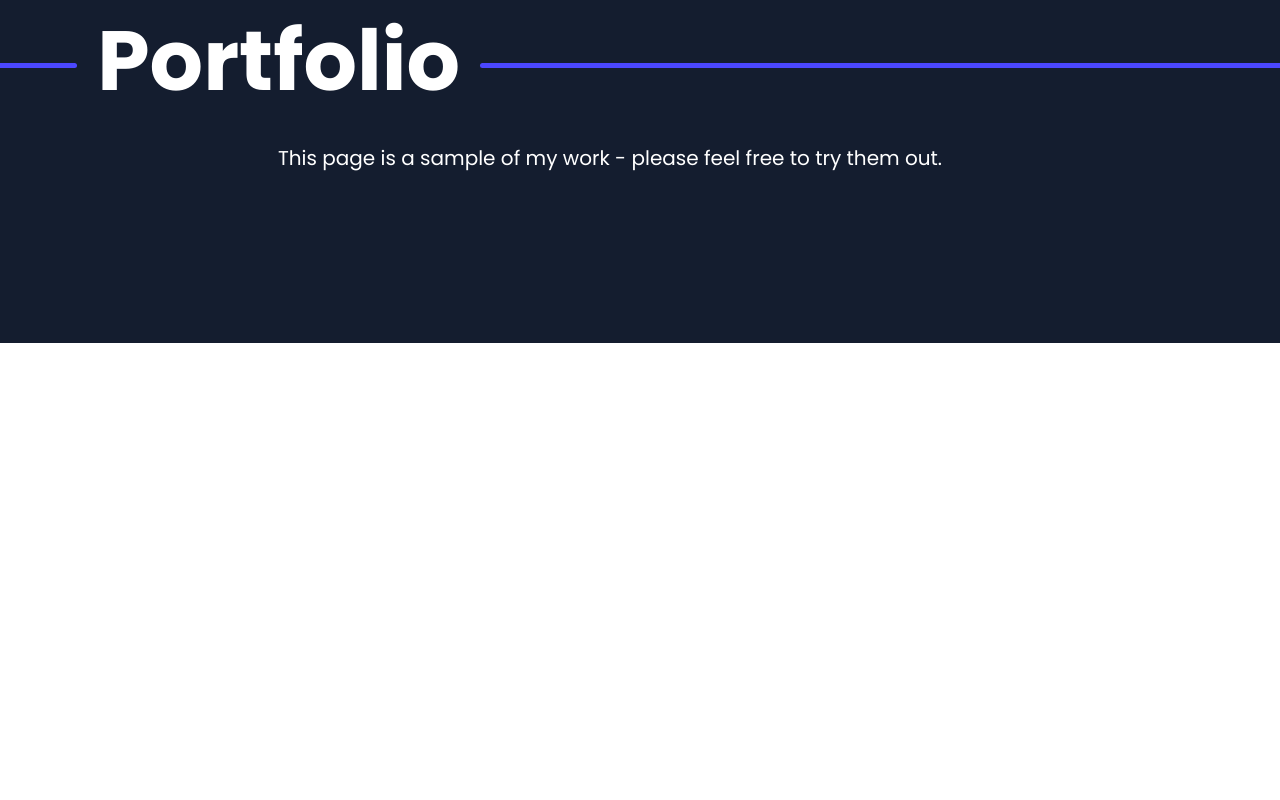
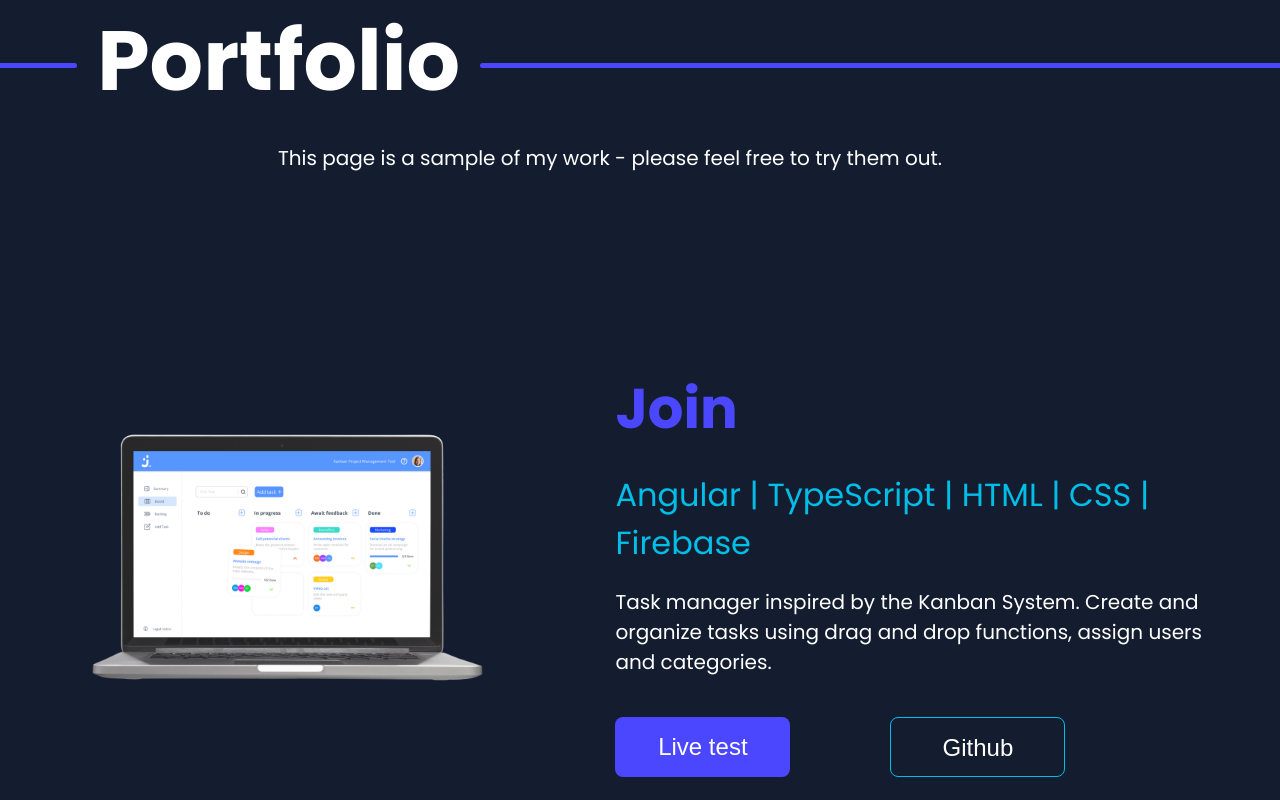
Before and after one commit to niels-2005/myPortfolio, an Angular app: page / in a window 1280 px wide. Shown: the part 3133-3933 px from the top of the page. Before the commit the page ends 3476 px from the top, so only its background shows below. Built offline with nearby package versions, Linux system fonts and the light colour scheme.

Commit message:
added first project in portfolio section

```diff
--- a/src/app/app.component.html
+++ b/src/app/app.component.html
@@ -4,3 +4,4 @@
 <app-about-me></app-about-me>
 <app-skills></app-skills>
 <app-portfolio-head></app-portfolio-head>
+<app-join></app-join>
--- a/src/app/app.module.ts
+++ b/src/app/app.module.ts
@@ -9,6 +9,7 @@ import { IconsEmailComponent } from './icons-email/icons-email.component';
 import { AboutMeComponent } from './about-me/about-me.component';
 import { SkillsComponent } from './skills/skills.component';
 import { PortfolioHeadComponent } from './portfolio-head/portfolio-head.component';
+import { JoinComponent } from './join/join.component';
 
 @NgModule({
   declarations: [
@@ -18,7 +19,8 @@ import { PortfolioHeadComponent } from './portfolio-head/portfolio-head.componen
     IconsEmailComponent,
     AboutMeComponent,
     SkillsComponent,
-    PortfolioHeadComponent
+    PortfolioHeadComponent,
+    JoinComponent
   ],
   imports: [
     BrowserModule,
--- /dev/null
+++ b/src/app/join/join.component.html
@@ -0,0 +1,17 @@
+<div class="portfolio-join-container">
+  <div class="join-laptop">
+    <img src="/assets/img/icons/join-img.png" />
+  </div>
+  <div class="join-informations">
+    <h2>Join</h2>
+    <span>Angular | TypeScript | HTML | CSS | Firebase</span>
+    <p>
+      Task manager inspired by the Kanban System. Create and organize tasks
+      using drag and drop functions, assign users and categories.
+    </p>
+    <div class="join-button-container">
+      <button class="live-test-button">Live test</button>
+      <button class="github-button">Github</button>
+    </div>
+  </div>
+</div>
--- /dev/null
+++ b/src/app/join/join.component.scss
@@ -0,0 +1,73 @@
+.portfolio-join-container{
+  display: flex;
+  justify-content: center;
+  align-items: center;
+  background-color: #141D2F;
+  gap: 100px;
+}
+
+.join-laptop{
+  img{
+    height: 450px;
+  }
+}
+
+.join-informations{
+  display: flex;
+  flex-direction: column;
+  gap: 20px;
+  width: 600px;
+  h2{
+    color: #4B47FF;
+    font-size: 56px;
+    margin: 0;
+  }
+  p{
+    color: white;
+    font-size: 20px;
+    margin: 0;
+  }
+  span{
+    color: #00BEE8;
+    font-size: 32px;
+  }
+}
+
+.join-button-container{
+  margin-top: 20px;
+  display: flex;
+  gap: 100px;
+}
+
+.live-test-button {
+  background-color: #4B47FF;
+  border-style: unset;
+  width: 175px;
+  height: 60px;
+  padding: 16px;
+  border-radius: 8px;
+  color: white;
+  font-size: 24px;
+  cursor: pointer;
+  transition: 0.1s ease;
+  &:hover{
+    background-color: #00BEE8;
+  }
+}
+
+.github-button{
+  background-color: #141D2F;
+  border-style: unset;
+  border: 1px solid #00BEE8;
+  width: 175px;
+  height: 60px;
+  padding: 16px;
+  border-radius: 8px;
+  color: white;
+  font-size: 24px;
+  cursor: pointer;
+  transition: 0.1s ease;
+  &:hover{
+    background-color: #00BEE8;
+  }
+}
--- a/src/app/portfolio-head/portfolio-head.component.scss
+++ b/src/app/portfolio-head/portfolio-head.component.scss
@@ -24,7 +24,7 @@
 .purple-line-left{
   margin-top: 10px;
     height: 5px;
-    width: 200px;
+    width: 310px;
     background-color: #4B47FF;
    border-radius: 10px;
 }
```
Also changed, not shown: src/app/join/join.component.ts (added, +10 -0 lines), 1 other file (tests, documents, lock files or other folders).
